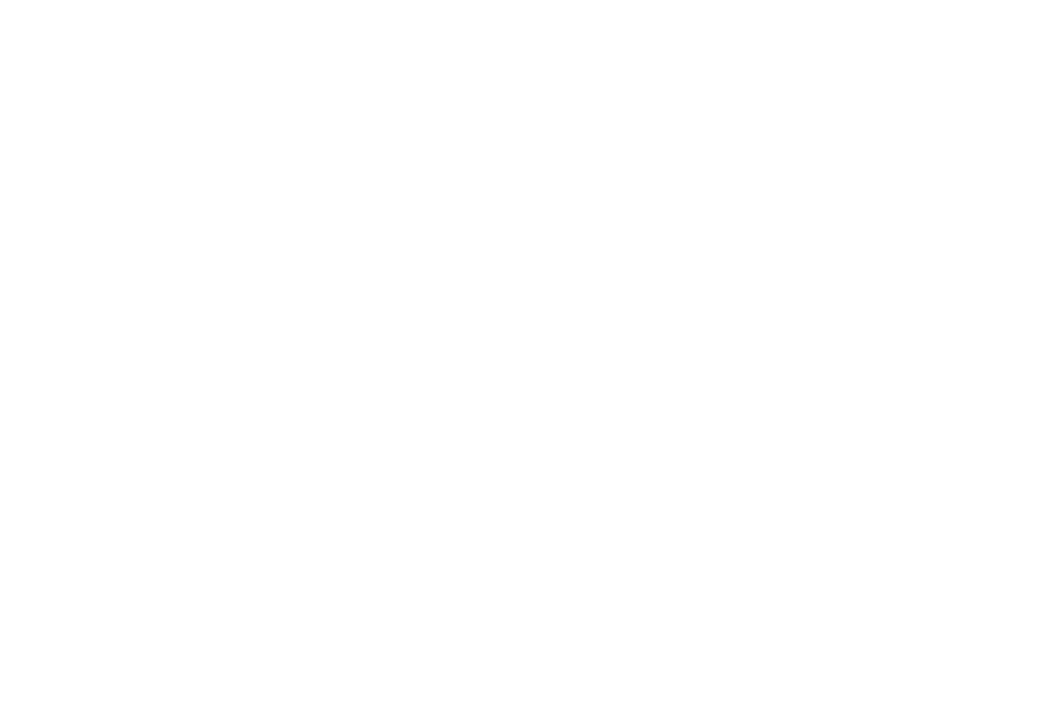
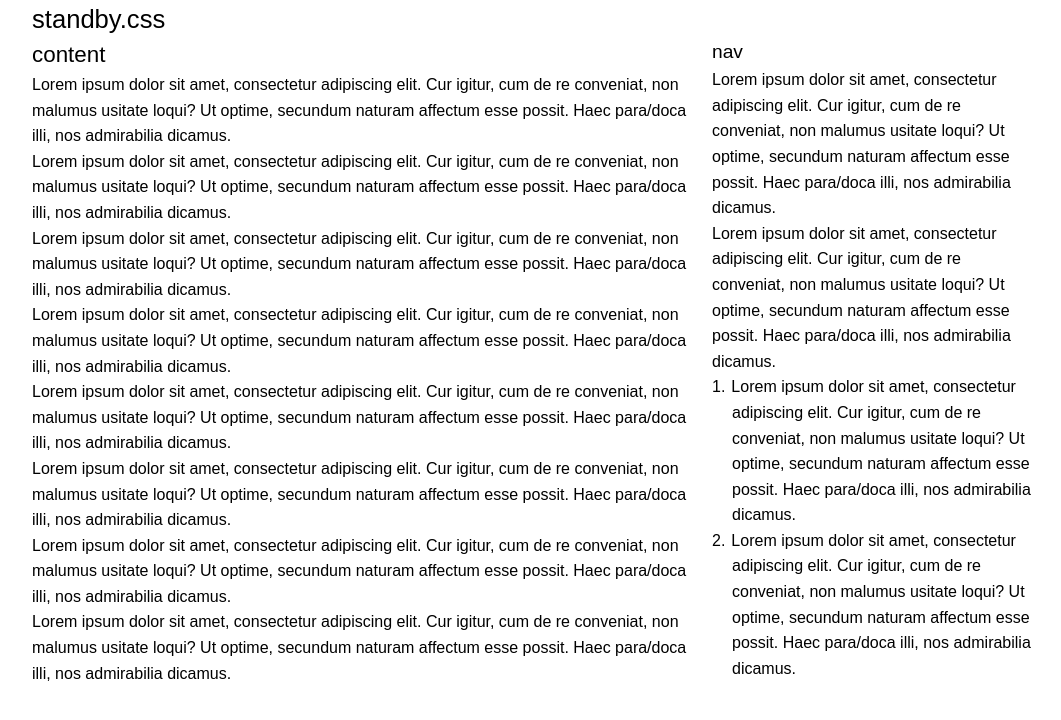
Before and after one commit to muyuu/standby.css, a website: page index.html in a window 1280 px wide. Shown: the whole page, without its empty margins (108-1169 px from the left). Drawn offline with Linux system fonts and the light colour scheme.

Commit message:
add sample view page

```diff
--- a/index.html
+++ b/index.html
@@ -9,5 +9,49 @@
     <link rel="stylesheet" href="style.css">
   </head>
   <body>
+  <div class="header u-mgy--40">
+    <div class="l-container">
+      <h1>standby.css</h1>
+    </div>
+  </div>
+
+  <div class="content">
+    <div class="l-container">
+      <div class="u-inner--tablet">
+        <div class="l-row">
+          <div class="l-col8">
+            <h2>content</h2>
+            <p>Lorem ipsum dolor sit amet, consectetur adipiscing elit. Cur igitur, cum de re conveniat, non malumus usitate loqui? Ut optime, secundum naturam affectum esse possit. Haec para/doca illi, nos admirabilia dicamus.</p>
+            <p>Lorem ipsum dolor sit amet, consectetur adipiscing elit. Cur igitur, cum de re conveniat, non malumus usitate loqui? Ut optime, secundum naturam affectum esse possit. Haec para/doca illi, nos admirabilia dicamus.</p>
+
+            <div class="u-mgy--40">
+              <p>Lorem ipsum dolor sit amet, consectetur adipiscing elit. Cur igitur, cum de re conveniat, non malumus usitate loqui? Ut optime, secundum naturam affectum esse possit. Haec para/doca illi, nos admirabilia dicamus.</p>
+              <p>Lorem ipsum dolor sit amet, consectetur adipiscing elit. Cur igitur, cum de re conveniat, non malumus usitate loqui? Ut optime, secundum naturam affectum esse possit. Haec para/doca illi, nos admirabilia dicamus.</p>
+              <p>Lorem ipsum dolor sit amet, consectetur adipiscing elit. Cur igitur, cum de re conveniat, non malumus usitate loqui? Ut optime, secundum naturam affectum esse possit. Haec para/doca illi, nos admirabilia dicamus.</p>
+            </div>
+
+            <div class="u-mgy--40">
+              <p>Lorem ipsum dolor sit amet, consectetur adipiscing elit. Cur igitur, cum de re conveniat, non malumus usitate loqui? Ut optime, secundum naturam affectum esse possit. Haec para/doca illi, nos admirabilia dicamus.</p>
+              <p>Lorem ipsum dolor sit amet, consectetur adipiscing elit. Cur igitur, cum de re conveniat, non malumus usitate loqui? Ut optime, secundum naturam affectum esse possit. Haec para/doca illi, nos admirabilia dicamus.</p>
+              <p>Lorem ipsum dolor sit amet, consectetur adipiscing elit. Cur igitur, cum de re conveniat, non malumus usitate loqui? Ut optime, secundum naturam affectum esse possit. Haec para/doca illi, nos admirabilia dicamus.</p>
+            </div>
+          </div>
+          <div class="l-col4">
+            <h3>nav</h3>
+            <ul>
+              <li>Lorem ipsum dolor sit amet, consectetur adipiscing elit. Cur igitur, cum de re conveniat, non malumus usitate loqui? Ut optime, secundum naturam affectum esse possit. Haec para/doca illi, nos admirabilia dicamus.</li>
+              <li>Lorem ipsum dolor sit amet, consectetur adipiscing elit. Cur igitur, cum de re conveniat, non malumus usitate loqui? Ut optime, secundum naturam affectum esse possit. Haec para/doca illi, nos admirabilia dicamus.</li>
+            </ul>
+            <div class="u-mgy--20">
+              <ol>
+                <li>Lorem ipsum dolor sit amet, consectetur adipiscing elit. Cur igitur, cum de re conveniat, non malumus usitate loqui? Ut optime, secundum naturam affectum esse possit. Haec para/doca illi, nos admirabilia dicamus.</li>
+                <li>Lorem ipsum dolor sit amet, consectetur adipiscing elit. Cur igitur, cum de re conveniat, non malumus usitate loqui? Ut optime, secundum naturam affectum esse possit. Haec para/doca illi, nos admirabilia dicamus.</li>
+              </ol>
+            </div>
+          </div>
+        </div>
+      </div>
+    </div>
+  </div>
   </body>
 </html>
```
